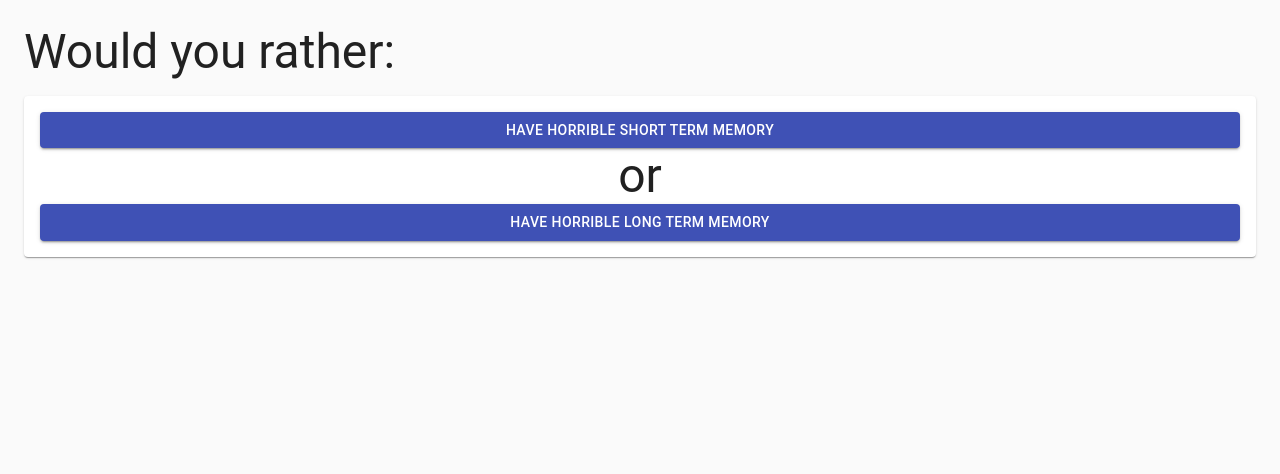
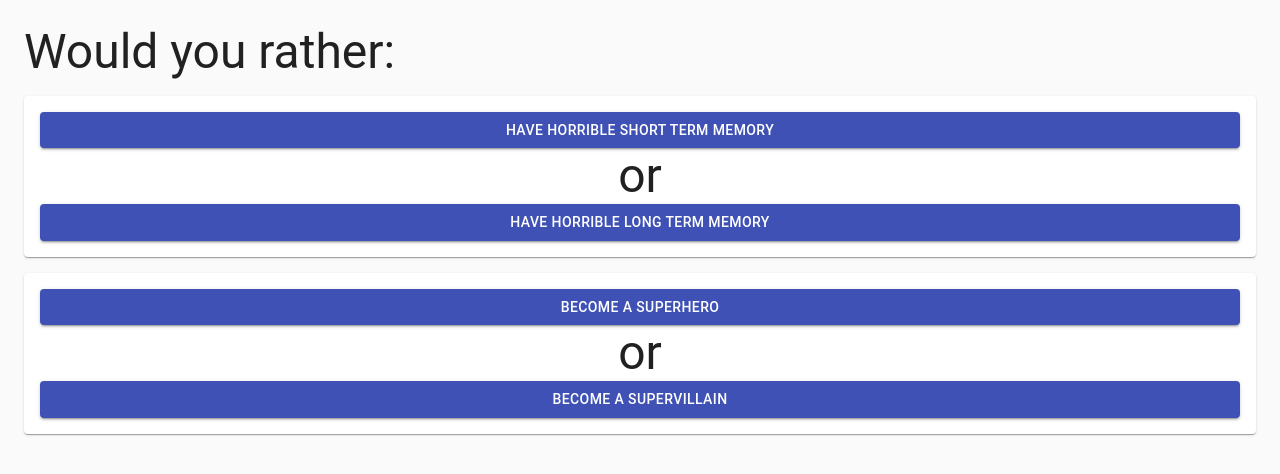
Before and after one commit to amanda62/reactnd-project-would-you-rather, a React (Create React App) app: page / in a window 1280 px wide. Shown: the top 474 px of the page. Built offline with nearby package versions, Linux system fonts and the light colour scheme.

Commit message:
feature/2-page-list-of-polls - poll list

```diff
--- a/src/App.js
+++ b/src/App.js
@@ -17,7 +17,7 @@ const useStyles = makeStyles(theme => ({
 
 function App({ questions }) {
   const classes = useStyles();
-  const currentQuestion = Object.values(questions).find(
+  const unansweredQuestions = Object.values(questions).filter(
     question => question.answer === null
   );
 
@@ -26,7 +26,14 @@ function App({ questions }) {
       <Typography className={classes.title} variant="h1">
         Would you rather:
       </Typography>
-      <Poll currentQuestion={currentQuestion} />
+
+      {unansweredQuestions.length ? (
+        unansweredQuestions.map(question => (
+          <Poll currentQuestion={question} key={question.id} />
+        ))
+      ) : (
+        <Typography variant="h3">ALL QUESTIONS DONE-ZO!</Typography>
+      )}
     </div>
   );
 }
--- a/src/components/Poll.js
+++ b/src/components/Poll.js
@@ -5,7 +5,8 @@ import { vote } from "../redux/actions";
 
 const useStyles = makeStyles(theme => ({
   root: {
-    padding: theme.spacing(2)
+    padding: theme.spacing(2),
+    marginBottom: theme.spacing(2)
   }
 }));
 
@@ -14,7 +15,7 @@ export default function Poll({ currentQuestion }) {
 
   return (
     <Card className={classes.root}>
-      {currentQuestion ? (
+      {
         <>
           <Button
             variant="contained"
@@ -36,9 +37,7 @@ export default function Poll({ currentQuestion }) {
             {currentQuestion.optionTwo.text}
           </Button>
         </>
-      ) : (
-        <Typography variant="h3">ALL QUESTIONS DONE-ZO!</Typography>
-      )}
+      }
     </Card>
   );
 }
```
